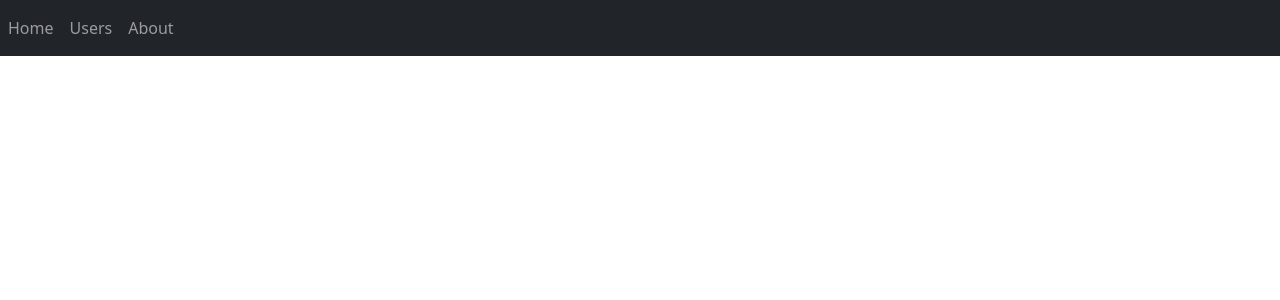
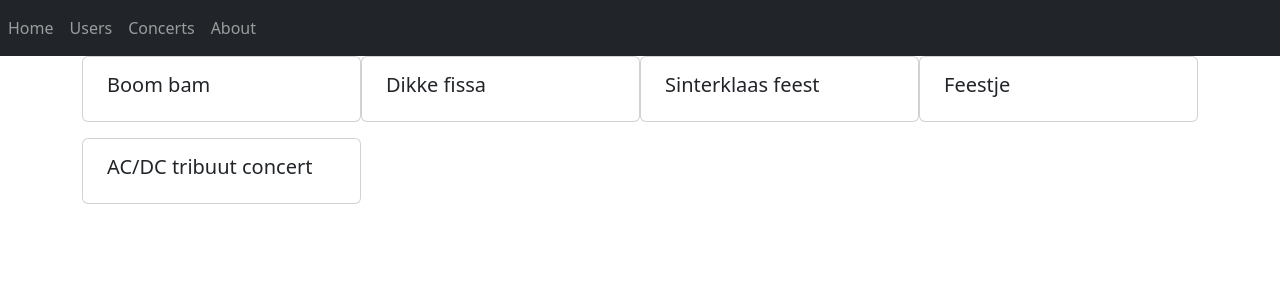
Before and after one commit to RMvanderGaag/nx-angular-project, an Angular app: page /concerts in a window 1280 px wide. Before the commit this address led to /. Shown: the top 300 px of the page. Built offline with nearby package versions, Linux system fonts and the light colour scheme.

Commit message:
Started work on concert page

```diff
--- a/src/app/app-routing.module.ts
+++ b/src/app/app-routing.module.ts
@@ -1,6 +1,7 @@
 import { NgModule } from '@angular/core';
 import { RouterModule, Routes } from '@angular/router';
 import { AboutComponent } from './pages/about-page/about/about.component';
+import { ConcertOverviewComponent } from './pages/concert-page/concert-overview/concert-overview.component';
 import { UserDetailComponent } from './pages/user-page/user-detail/user-detail.component';
 import { UserEditComponent } from './pages/user-page/user-edit/user-edit.component';
 import { UserOverviewComponent } from './pages/user-page/user-overview/user-overview.component';
@@ -11,6 +12,8 @@ const routes: Routes = [
   { path: 'users/:id', pathMatch: 'full', component: UserDetailComponent },
   { path: 'users/:id/edit', pathMatch: 'full', component: UserEditComponent },
 
+  { path: 'concerts', pathMatch: 'full', component: ConcertOverviewComponent },
+
   { path: 'about', pathMatch: 'full', component: AboutComponent }
 ];
 
--- a/src/app/app.module.ts
+++ b/src/app/app.module.ts
@@ -9,6 +9,7 @@ import { UserEditComponent } from './pages/user-page/user-edit/user-edit.compone
 import { UserDetailComponent } from './pages/user-page/user-detail/user-detail.component';
 import { FormsModule } from '@angular/forms';
 import { AboutComponent } from './pages/about-page/about/about.component';
+import { ConcertOverviewComponent } from './pages/concert-page/concert-overview/concert-overview.component';
 
 @NgModule({
   declarations: [
@@ -18,6 +19,7 @@ import { AboutComponent } from './pages/about-page/about/about.component';
     UserEditComponent,
     UserDetailComponent,
     AboutComponent,
+    ConcertOverviewComponent,
   ],
   imports: [
     BrowserModule,
--- /dev/null
+++ b/src/app/pages/concert-page/concert-overview/concert-overview.component.html
@@ -0,0 +1,9 @@
+<div class="container">
+    <div class="row mx-auto g-3">
+        <div class="card col-md-3" *ngFor="let concert of concerts">
+            <div class="card-body">
+                <h5 class="card-title">{{concert.name}}</h5>
+            </div>
+        </div>
+    </div>
+</div>
--- /dev/null
+++ b/src/app/pages/concert-page/concert-overview/concert-overview.component.ts
@@ -0,0 +1,19 @@
+import { Component, OnInit } from '@angular/core';
+import { Concert } from 'src/app/shared/models/concert.model';
+import { ConcertService } from 'src/app/shared/services/concert/concert.service';
+
+@Component({
+  selector: 'app-concert-overview',
+  templateUrl: './concert-overview.component.html',
+  styleUrls: ['./concert-overview.component.css']
+})
+export class ConcertOverviewComponent implements OnInit {
+  concerts: Concert[] = [];
+
+  constructor(private concertService: ConcertService) { }
+
+  ngOnInit(): void {
+    this.concerts = this.concertService.getConcerts();
+  }
+
+}
--- a/src/app/shared/nav/nav.component.html
+++ b/src/app/shared/nav/nav.component.html
@@ -3,6 +3,7 @@
         <div class="navbar-nav">
             <a class="nav-item nav-link" href="#">Home</a>
             <a class="nav-item nav-link" routerLink="users">Users</a>
+            <a class="nav-item nav-link" routerLink="concerts">Concerts</a>
             <a class="nav-item nav-link" routerLink="about">About</a>
         </div>
     </div>
--- /dev/null
+++ b/src/app/shared/services/concert/concert.service.ts
@@ -0,0 +1,56 @@
+import { Injectable } from '@angular/core';
+import { Concert } from '../../models/concert.model';
+
+@Injectable({
+  providedIn: 'root'
+})
+export class ConcertService {
+  readonly concerts: Concert[] = [
+    {
+      id: 0,
+      name: "Boom bam",
+      eighteenPlus: false,
+      location: "Breda",
+      date: new Date("12/12/2022"),
+      artists: ["Piet", "Frank", "Jan"]
+    },
+    {
+      id: 1,
+      name: "Dikke fissa",
+      eighteenPlus: true,
+      location: "Amsterdam",
+      date: new Date("05/09/2023"),
+      artists: ["Wim", "Hans"]
+    },
+    {
+      id: 2,
+      name: "Sinterklaas feest",
+      eighteenPlus: false,
+      location: "Oosterhout",
+      date: new Date("12/05/2022"),
+      artists: ["Stroopwafel piet", "Sinterklaar", "Coole piet", "Piet"]
+    },
+    {
+      id: 3,
+      name: "Feestje",
+      eighteenPlus: true,
+      location: "Texel",
+      date: new Date("01/01/2025"),
+      artists: ["Dirk"]
+    },
+    {
+      id: 4,
+      name: "AC/DC tribuut concert",
+      eighteenPlus: false,
+      location: "Breda",
+      date: new Date("08/08/2024"),
+      artists: ["Jan-leen", "Ria", "Sanne", "Marjolein"]
+    },
+  ]
+
+  constructor() { }
+
+  getConcerts(): Concert[] {
+    return this.concerts;
+  }
+}
```
Also changed, not shown: src/app/shared/models/concert.model.ts (added, +8 -0 lines), src/app/pages/concert-page/concert-overview/concert-overview.component.css (added), src/app/shared/services/user/user.service.ts (line endings or trailing spaces), 2 other files (tests, documents, lock files or other folders).
